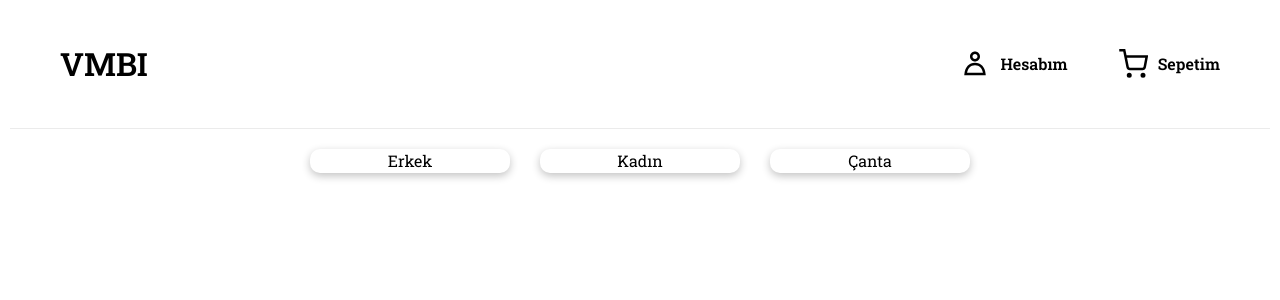
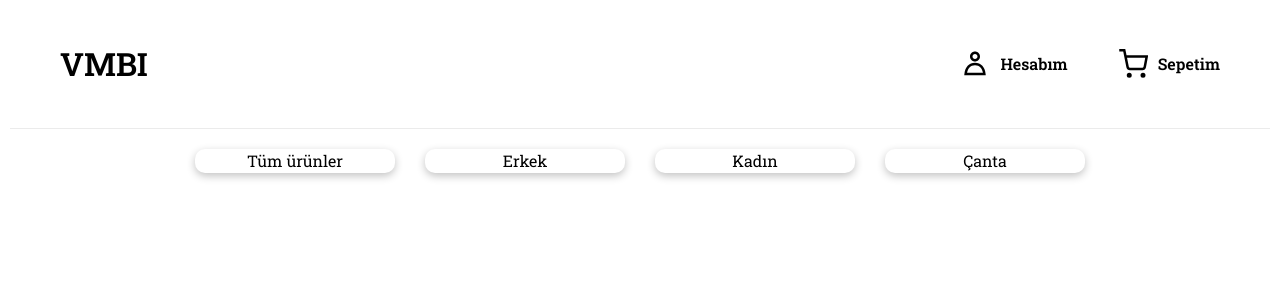
Before and after one commit to anlclk/react-eticaret-projesi, a React (Vite) app: page / in a window 1280 px wide. Shown: the top 300 px of the page. Built offline with nearby package versions, Linux system fonts and the light colour scheme; no server answers; the database is empty.

Commit message:
Tüm ürünler linki eklendi.

```diff
--- a/src/layouts/headerbar/headerbar.jsx
+++ b/src/layouts/headerbar/headerbar.jsx
@@ -20,7 +20,6 @@ export default function HeaderBar() {
                     </svg>
                     <h4>Sepetim</h4>
                 </Link>
-
             </div>
         </header>
     );
--- a/src/layouts/wrapper/wrapper.jsx
+++ b/src/layouts/wrapper/wrapper.jsx
@@ -4,6 +4,11 @@ import { Link } from "react-router-dom";
 export default function Wrapper() {
     return(
         <ul className="wrapperNav">
+            <li>
+                <Link to="/" className="lists">
+                    Tüm ürünler
+                </Link>
+            </li>
             <li>
                 <Link to="erkek" className="lists">
                     Erkek
```
